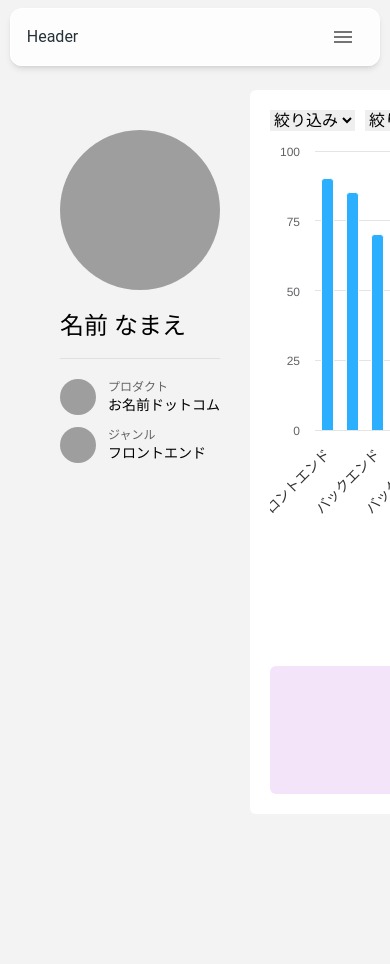
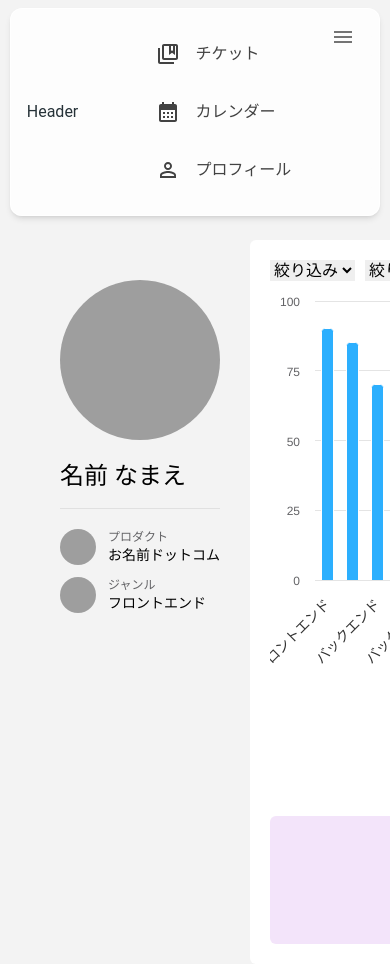
Before and after one commit to yu-3in/team_c_frontend, a React (Vite) app: page /profile in a window 390 px wide. Shown: the top 964 px of the page. Before the commit the page ends 844 px from the top, so only its background shows below. Built offline with nearby package versions, Linux system fonts and the light colour scheme.

Commit message:
Update Header.tsx

```diff
--- a/src/components/Layout/Header/Header.tsx
+++ b/src/components/Layout/Header/Header.tsx
@@ -25,9 +25,7 @@ export const Header: React.FC<HeaderProps> = () => {
             Header
           </h6>
           <div className="flex">
-            <div className="hidden lg:block">
-              <NavList />
-            </div>
+          <NavList />
             <div className="hidden gap-2 lg:flex">
               {/* <Button variant="text" color="blue-gray">
                 ログイン
```
